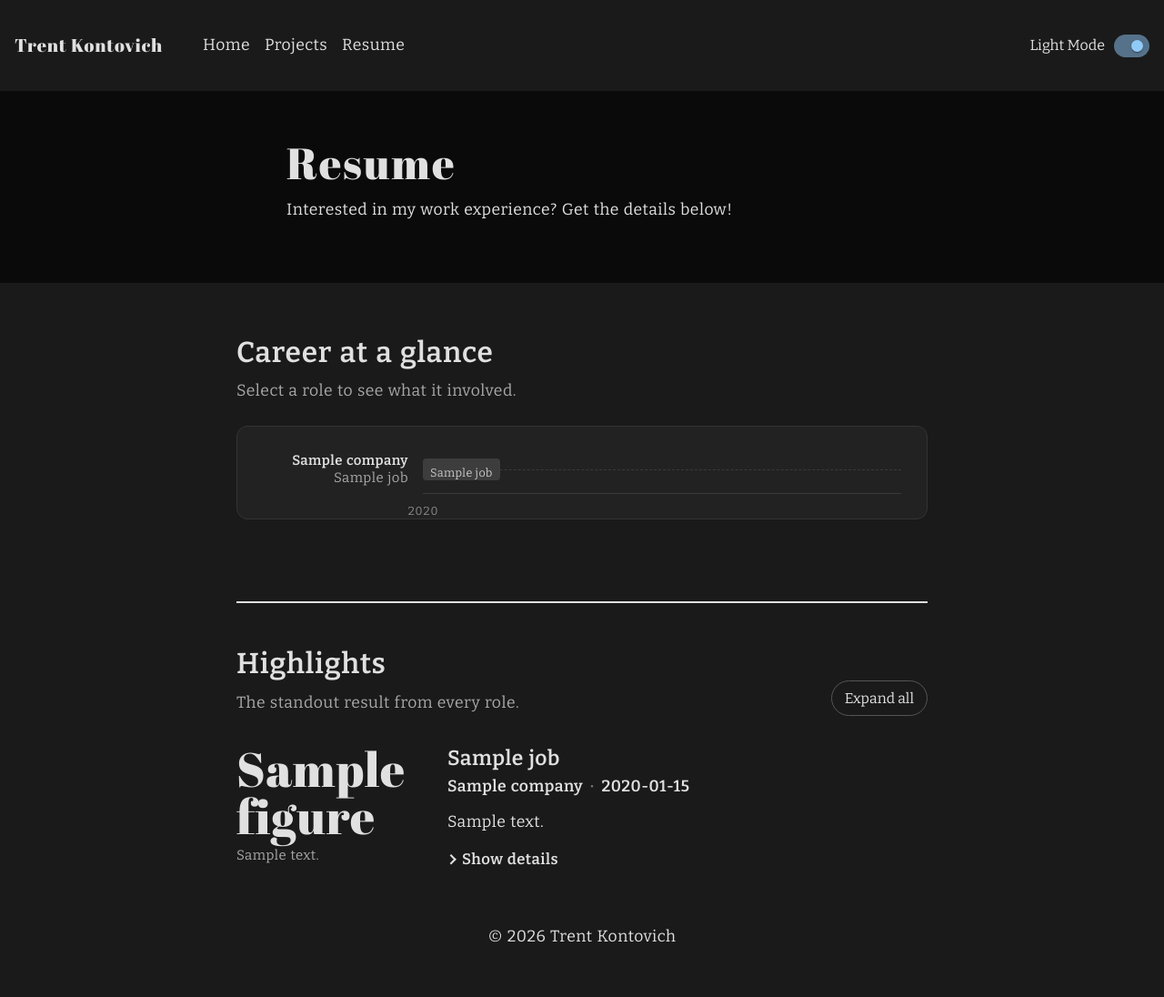
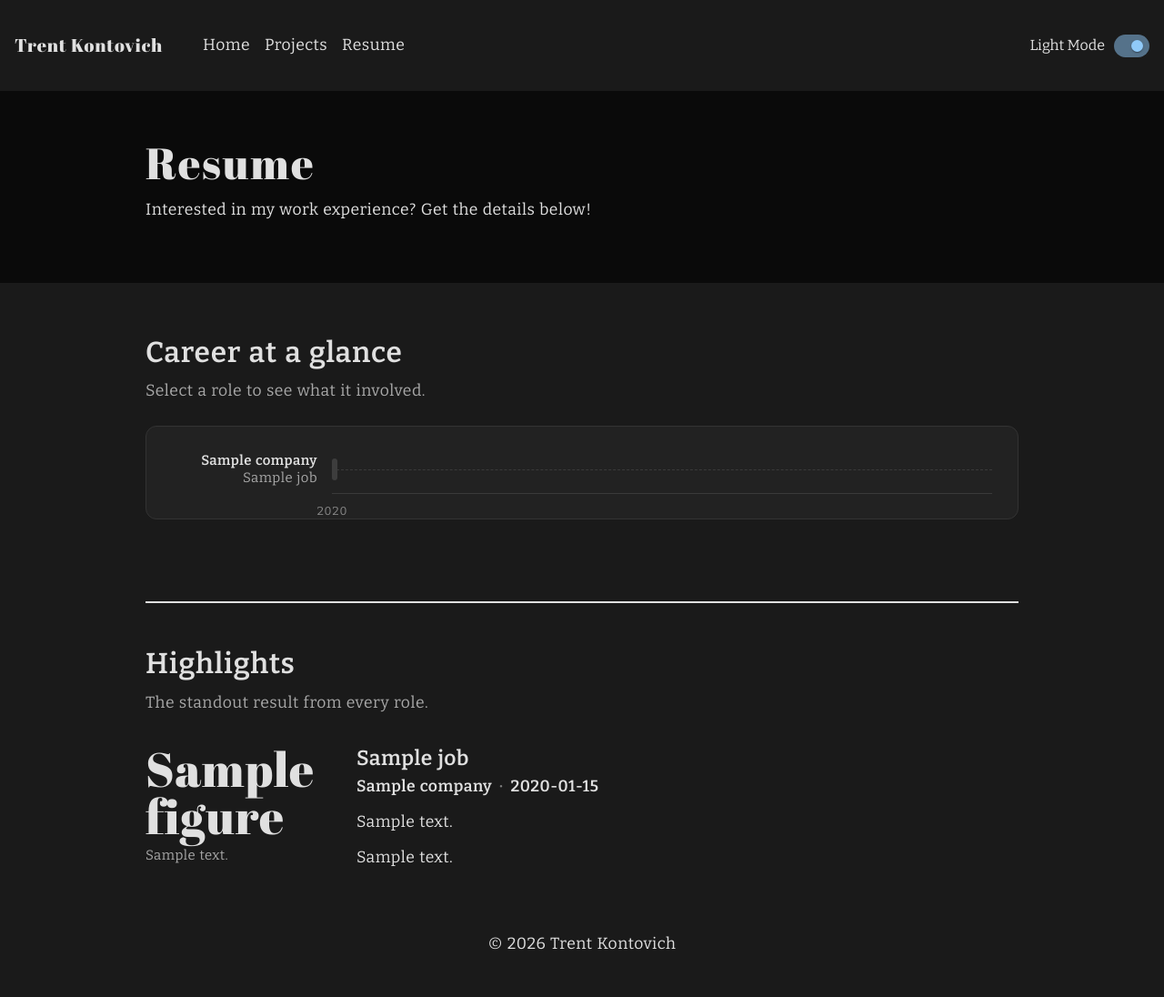
Before and after one commit to tkontovich/personal-site, a Django app: template mysite/templates/mysite/resume.html in a window 1280 px wide, after a click on "Dark Mode". Shown: the whole page at 91% size. Before the commit the page ends 1036 px from the top, so only its background shows below. Run offline with Django 5.2, Linux system fonts and the light colour scheme; the template is opened without the code that fills it: most values are stand-ins (such as "Sample title", 1, 10 or a date in 2020); some libraries are stand-ins or nearby versions.

Commit message:
Widen the resume, align its header, and fade long highlights
Content width: the resume page moves to the 1000px column the projects page
already uses. The header band's text now sits in the same column as the
content below it. Before, the header text was inset 55px further than the
content, and because the band was sized to 100vw, a visible scrollbar pushed
it off by a few more pixels. The wide header now spans the body instead.

Highlights: the "Show details" toggle is replaced by a fade. Each highlight
shows its summary and details together, clipped to about five lines with a
"See more" button where the fade begins; clicking it expands the entry in
full. Entries short enough to fit get no fade or button. Clipping is applied
by the script, so without JavaScript every entry is shown in full, and it is
re-measured once web fonts load.

Removed at Trent's request: the date labels inside timeline bars, the
area-of-focus pills in the role panel (and their data), and the "Expand all"
button.

Co-Authored-By: Claude Opus 5 <noreply@anthropic.com>

```diff
--- a/mysite/content.py
+++ b/mysite/content.py
@@ -83,7 +83,6 @@ def load_resume(today=None):
         job["months"] = _month_number(job["end_month"]) - _month_number(start)
         job["tenure_value"], job["tenure_unit"] = format_tenure(job["months"])
         job["short_title"] = job.get("short_title") or job["title"]
-        job["tags"] = job.get("tags") or []
         # Numbers like "408%" get the large display size; phrases get a smaller one.
         job["figure_is_phrase"] = any(char.isalpha() for char in job.get("figure", ""))
 
@@ -96,11 +95,6 @@ def load_resume(today=None):
         offset = _month_number(job["start_month"]) - domain_start
         job["left"] = _percent(offset / domain_months * 100)
         job["width"] = _percent(job["months"] / domain_months * 100)
-        if job["months"] >= 24:
-            ends = "now" if job["is_current"] else job["end_month"][0]
-            job["bar_label"] = f"{job['start_month'][0]}\u2013{ends}"
-        else:
-            job["bar_label"] = ""
 
     selected = next((job for job in jobs if job["is_current"]), jobs[0])
     for job in jobs:
--- a/mysite/static/mysite/styles.css
+++ b/mysite/static/mysite/styles.css
@@ -560,6 +560,42 @@ a:hover {
     margin-top: 50px;
 }
 
+/* Wide layout: the header band's text and the page content share one 1000px
+   column. The header spans the body instead of 100vw, so a scrollbar can't
+   shift it out of line with the content below. */
+.header.header--wide {
+    width: calc(100% + 150px);
+}
+
+.header--wide .header-content {
+    max-width: 1150px;
+    padding-left: 95px;
+    padding-right: 95px;
+}
+
+@media (max-width: 950px) {
+    .header.header--wide {
+        width: calc(100% + 40px);
+    }
+
+    .header--wide .header-content {
+        max-width: none;
+        padding-left: 20px;
+        padding-right: 20px;
+    }
+}
+
+@media (max-width: 480px) {
+    .header.header--wide {
+        width: calc(100% + 30px);
+    }
+
+    .header--wide .header-content {
+        padding-left: 15px;
+        padding-right: 15px;
+    }
+}
+
 /* A heavy rule and extra space keep Highlights visibly separate from the chart. */
 .resume-section + .resume-section {
     margin-top: 90px;
@@ -572,11 +608,6 @@ body.dark-mode .resume-section + .resume-section {
 }
 
 .section-head {
-    display: flex;
-    flex-wrap: wrap;
-    align-items: flex-end;
-    justify-content: space-between;
-    gap: 12px 24px;
     margin-bottom: 24px;
 }
 
@@ -600,26 +631,6 @@ body.dark-mode .span-role,
 body.dark-mode .role-tenure-unit,
 body.dark-mode .impact-note {
     color: #a8a8a8;
-}
-
-.text-button {
-    background: none;
-    border: 1px solid #cccccc;
-    border-radius: 999px;
-    padding: 4px 14px;
-    font-family: "Bitter", system-ui;
-    font-size: 0.9em;
-    color: #000000;
-    cursor: pointer;
-}
-
-body.dark-mode .text-button {
-    border-color: #555555;
-    color: #e0e0e0;
-}
-
-.text-button:hover {
-    opacity: 0.8;
 }
 
 .position-meta {
@@ -701,13 +712,10 @@ body.dark-mode .span-track::before {
     top: 3px;
     bottom: 3px;
     min-width: 6px;
-    padding: 0 8px;
-    overflow: hidden;
+    padding: 0;
     border: 0;
     border-radius: 4px;
     background-color: #d6d6d6;
-    text-align: left;
-    white-space: nowrap;
     cursor: pointer;
     transition: background-color 0.15s ease;
 }
@@ -730,16 +738,6 @@ body.dark-mode .span-track::before {
     outline-offset: 2px;
 }
 
-.span-bar span {
-    font-size: 0.72em;
-    letter-spacing: 0.03em;
-    color: #444444;
-}
-
-.span-bar[aria-pressed="true"] span {
-    color: #ffffff;
-}
-
 body.dark-mode .span-bar {
     background-color: #3d3d3d;
 }
@@ -750,14 +748,6 @@ body.dark-mode .span-bar:hover {
 
 body.dark-mode .span-bar[aria-pressed="true"] {
     background-color: #e0e0e0;
-}
-
-body.dark-mode .span-bar span {
-    color: #c8c8c8;
-}
-
-body.dark-mode .span-bar[aria-pressed="true"] span {
-    color: #1a1a1a;
 }
 
 .span-ticks {
@@ -800,9 +790,8 @@ body.dark-mode .role-panel {
     margin: 12px 0 0;
 }
 
-/* Scoped to the panel so it outranks the shared .tag-list margin reset. */
-.role-panel .role-tags {
-    margin-top: 16px;
+.role-summary {
+    max-width: 68ch;
 }
 
 .role-tenure {
@@ -873,59 +862,94 @@ body.dark-mode .impact-item {
     line-height: 1.45;
 }
 
-.impact-copy .summary p {
+.expandable {
+    position: relative;
+    max-width: 72ch;
+}
+
+.expandable-content {
+    overflow: hidden;
+    transition: max-height 0.35s ease;
+}
+
+/* About five lines, plus the first paragraph's top margin. */
+.expandable.is-clamped .expandable-content {
+    max-height: calc(5 * 1.65em + 10px);
+}
+
+.expandable-content p {
     margin: 10px 0 0.6em;
 }
 
-.position-details summary {
+.expandable-content ul {
+    margin-bottom: 0;
+    padding-left: 1.2em;
+}
+
+.expandable-content li {
+    margin-bottom: 0.6em;
+}
+
+.expandable.is-clamped::after {
+    content: "";
+    position: absolute;
+    right: 0;
+    bottom: 0;
+    left: 0;
+    height: 4.5em;
+    background: linear-gradient(to bottom, rgba(255, 255, 255, 0), #ffffff 70%);
+    pointer-events: none;
+}
+
+body.dark-mode .expandable.is-clamped::after {
+    background: linear-gradient(to bottom, rgba(26, 26, 26, 0), #1a1a1a 70%);
+}
+
+.expandable-toggle {
+    position: absolute;
+    bottom: 0;
+    left: 0;
+    z-index: 1;
     display: inline-flex;
     align-items: center;
     gap: 0.5em;
-    list-style: none;
+    padding: 0;
+    border: 0;
+    background: none;
+    font-family: "Bitter", system-ui;
+    font-size: 0.95em;
+    font-weight: 600;
+    color: #000000;
     cursor: pointer;
-    font-family: "Bitter", system-ui;
-    font-weight: 600;
-    font-size: 0.95em;
-    user-select: none;
 }
 
-.position-details summary::-webkit-details-marker {
-    display: none;
-}
-
-.position-details summary::before {
+.expandable-toggle::after {
     content: "";
     width: 0.45em;
     height: 0.45em;
+    margin-top: -0.25em;
     border-right: 2px solid currentColor;
     border-bottom: 2px solid currentColor;
-    transform: rotate(-45deg);
-    transition: transform 0.2s ease;
-}
-
-.position-details[open] summary::before {
     transform: rotate(45deg);
 }
 
-.position-details .label-open,
-.position-details[open] .label-closed {
-    display: none;
+body.dark-mode .expandable-toggle {
+    color: #e0e0e0;
 }
 
-.position-details[open] .label-open {
-    display: inline;
+.expandable-toggle:hover {
+    opacity: 0.75;
 }
 
-.details-body {
-    margin-top: 12px;
+.expandable-toggle:focus-visible {
+    outline: 2px solid #1976d2;
+    outline-offset: 3px;
 }
 
-.details-body ul {
-    padding-left: 1.2em;
-}
-
-.details-body li {
-    margin-bottom: 0.6em;
+@media (prefers-reduced-motion: reduce) {
+    .expandable-content {
+        transition: none;
+    }
 }
 
 @media (max-width: 950px) {
@@ -1138,17 +1162,6 @@ body.dark-mode .tag {
     color: #cccccc;
 }
 
-/* Tinted tags, used for the areas of focus on each resume role. */
-.tag--accent {
-    background-color: #e4eefa;
-    color: #1459a8;
-}
-
-body.dark-mode .tag--accent {
-    background-color: #1c2a38;
-    color: #90caf9;
-}
-
 .projects-empty {
     margin: 50px 0;
 }
--- a/mysite/templates/mysite/layout.html
+++ b/mysite/templates/mysite/layout.html
@@ -8,7 +8,7 @@
     <meta name="viewport" content="width=device-width, initial-scale=1.0">
     <title>{% block title %}Trent Kontovich{% endblock %}</title>
     <link rel="icon" type="image/png" sizes="48x48" href="{% static 'mysite/favicon-48x48.png' %}">
-    <link rel="stylesheet" href="{% static 'mysite/styles.css' %}?v=18">
+    <link rel="stylesheet" href="{% static 'mysite/styles.css' %}?v=19">
     <link rel="preconnect" href="https://fonts.googleapis.com">
 
     <!-- google font links -->
--- a/mysite/templates/mysite/resume.html
+++ b/mysite/templates/mysite/resume.html
@@ -9,7 +9,7 @@ Trent Kontovich: Resume
 <!-- main page content -->
 {% block body %}
 
-<div class="header" id="resume-header">
+<div class="header header--wide" id="resume-header">
     <div class="header-content">
         <div class="headline">
             <h1 class="page-heading main-headline">Resume</h1>
@@ -20,14 +20,12 @@ Trent Kontovich: Resume
     </div>
 </div>
 
-<div class="main body-text" id="resume-main">
+<div class="main main-wide body-text" id="resume-main">
 
     <section class="resume-section" aria-labelledby="glance-heading">
         <div class="section-head">
-            <div>
             <h2 class="header-text" id="glance-heading">Career at a glance</h2>
             <p class="section-intro">Select a role to see what it involved.</p>
-            </div>
         </div>
 
         <div class="career-panel">
@@ -46,9 +44,7 @@ Trent Kontovich: Resume
                                 {% if job.is_current %}data-current-start="{{ job.start }}"{% endif %}
                                 aria-controls="panel-{{ job.key }}"
                                 aria-pressed="{% if job.is_selected %}true{% else %}false{% endif %}"
-                                aria-label="{{ job.title }}, {{ job.company }}, {{ job.dates }}">
-                            {% if job.bar_label %}<span>{{ job.bar_label }}</span>{% endif %}
-                        </button>
+                                aria-label="{{ job.title }}, {{ job.company }}, {{ job.dates }}"></button>
                     </div>
                 </div>
                 {% endfor %}
@@ -71,11 +67,6 @@ Trent Kontovich: Resume
                         <div class="role-summary">
                             {{ job.summary|markdown }}
                         </div>
-                        {% if job.tags %}
-                        <ul class="tag-list role-tags" aria-label="Areas of focus">
-                            {% for tag in job.tags %}<li class="tag tag--accent">{{ tag }}</li>{% endfor %}
-                        </ul>
-                        {% endif %}
                     </div>
                     <div class="role-tenure"{% if job.is_current %} data-current-start="{{ job.start }}"{% endif %}>
                         <span class="role-tenure-value">{{ job.tenure_value }}</span>
@@ -89,11 +80,8 @@ Trent Kontovich: Resume
 
     <section class="resume-section resume-section--highlights" aria-labelledby="highlights-heading">
         <div class="section-head">
-            <div>
             <h2 class="header-text" id="highlights-heading">Highlights</h2>
             <p class="section-intro">The standout result from every role.</p>
-            </div>
-            <button type="button" class="text-button" id="toggle-all-details" hidden>Expand all</button>
         </div>
 
         <ol class="impact-list">
@@ -108,20 +96,13 @@ Trent Kontovich: Resume
                     <p class="position-meta subheader-text">
                         <span>{{ job.company }}</span><span class="separator" aria-hidden="true">&middot;</span><span>{{ job.dates }}</span>
                     </p>
-                    <div class="summary">
+                    <div class="expandable">
+                        <div class="expandable-content" id="impact-{{ job.key }}">
                             {{ job.summary|markdown }}
+                            {% if job.details %}{{ job.details|markdown }}{% endif %}
                         </div>
-                    {% if job.details %}
-                    <details class="position-details">
-                        <summary>
-                            <span class="label-closed">Show details</span>
-                            <span class="label-open">Hide details</span>
-                        </summary>
-                        <div class="details-body">
-                            {{ job.details|markdown }}
+                        <button type="button" class="expandable-toggle" aria-controls="impact-{{ job.key }}" aria-expanded="false" hidden>See more</button>
                     </div>
-                    </details>
-                    {% endif %}
                 </div>
             </li>
             {% endfor %}
@@ -169,21 +150,41 @@ Trent Kontovich: Resume
             });
         }
 
-        const button = document.getElementById('toggle-all-details');
-        const details = Array.from(document.querySelectorAll('.impact-list .position-details'));
-        if (button && details.length) {
-            const sync = () => { button.textContent = details.every(d => d.open) ? 'Collapse all' : 'Expand all'; };
-            button.hidden = false;
-            button.addEventListener('click', function () {
-                const open = !details.every(d => d.open);
-                details.forEach(d => { d.open = open; });
-                sync();
+        // "See more": long highlights are clipped with a fade until expanded. Without
+        // JavaScript nothing is clipped, so the full text is always reachable.
+        const blocks = Array.from(document.querySelectorAll('.expandable'));
+
+        function expand(block) {
+            const content = block.querySelector('.expandable-content');
+            const button = block.querySelector('.expandable-toggle');
+            content.style.maxHeight = content.scrollHeight + 'px';
+            block.classList.remove('is-clamped');
+            button.setAttribute('aria-expanded', 'true');
+            button.hidden = true;
+            // Release the height once the animation is done, so resizing never clips text.
+            setTimeout(() => { content.style.maxHeight = 'none'; }, 400);
+        }
+
+        function measure() {
+            blocks.forEach(function (block) {
+                if (block.querySelector('.expandable-toggle').getAttribute('aria-expanded') === 'true') return;
+                const content = block.querySelector('.expandable-content');
+                block.classList.add('is-clamped');
+                const overflows = content.scrollHeight > content.clientHeight + 4;
+                block.classList.toggle('is-clamped', overflows);
+                block.querySelector('.expandable-toggle').hidden = !overflows;
             });
-            details.forEach(d => d.addEventListener('toggle', sync));
+        }
+
+        blocks.forEach(function (block) {
+            block.querySelector('.expandable-toggle').addEventListener('click', () => expand(block));
+        });
+        measure();
+        // Web fonts change line heights, so check again once they've loaded.
+        if (document.fonts) document.fonts.ready.then(measure);
 
         // Printed or saved-as-PDF copies should include everything.
-            window.addEventListener('beforeprint', () => details.forEach(d => { d.open = true; }));
-        }
+        window.addEventListener('beforeprint', () => blocks.forEach(expand));
     })();
 </script>
 
```
Also changed, not shown: resume.json (+0 -30 lines), README.md. Lines whose indentation alone changed are shown as unchanged.
